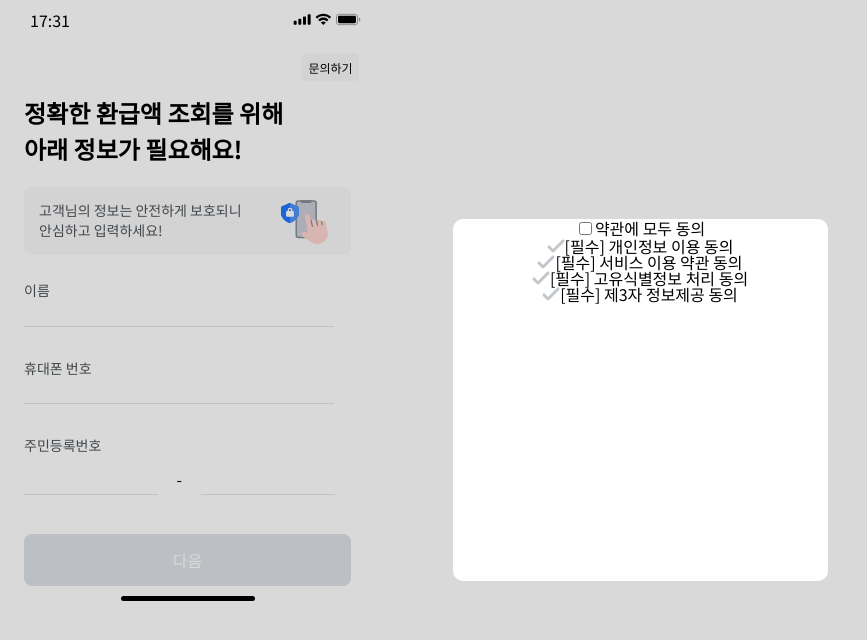
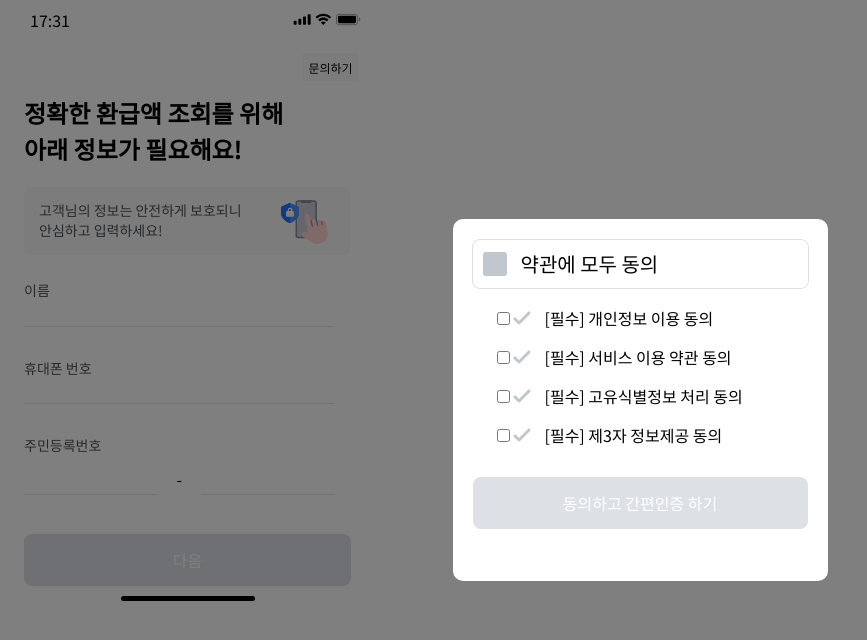
Before and after one commit to Hyoin-Kim/Typescript-Project, a React (Create React App) app in the folder front-end/: page / in a window 1280 px wide. Both pictures are taken after a click on the button "다음". Shown: the top 640 px of the page, without its empty margins (0-867 px from the left). Built offline with nearby package versions, Linux system fonts and the light colour scheme.

Commit message:
feat : 모달의 이용약간 checkbox 기능 구현

```diff
--- a/front-end/src/components/molecules/Modal.tsx
+++ b/front-end/src/components/molecules/Modal.tsx
@@ -1,5 +1,7 @@
-import React from "react";
+import React, { useEffect, useState } from "react";
 import styled from "styled-components";
+import allCheck from "../../assets/allCheck_color.svg";
+import allCheckGray from "../../assets/allCheck.svg";
 import check from "../../assets/check_color.svg";
 import checkGray from "../../assets/check.svg";
 
@@ -10,10 +12,73 @@ export interface IProps {
 }
 
 const Modal = ({ ...props }: IProps): React.ReactElement => {
+  const [checkAll, setCheckAll] = useState(false);
+  const [isChecked, setIsChecked] = useState({
+    check1: false,
+    check2: false,
+    check3: false,
+    check4: false,
+  });
   const { isOpen, setIsOpen, isBlur } = props;
   const closeHandler = (): void => {
     setIsOpen(false);
   };
+
+  function handleCheckAll(): void {
+    if (!checkAll) {
+      setCheckAll(true);
+      setIsChecked({
+        check1: true,
+        check2: true,
+        check3: true,
+        check4: true,
+      });
+    }
+    if (checkAll) {
+      setCheckAll(false);
+      setIsChecked({
+        check1: false,
+        check2: false,
+        check3: false,
+        check4: false,
+      });
+    }
+  }
+
+  const handleCheck = (e: React.ChangeEvent<HTMLInputElement>) => {
+    switch (e.target.name) {
+      case "policy1":
+        setIsChecked({
+          ...isChecked,
+          check1: !isChecked.check1,
+        });
+        break;
+      case "policy2":
+        setIsChecked({
+          ...isChecked,
+          check2: !isChecked.check2,
+        });
+        break;
+      case "policy3":
+        setIsChecked({
+          ...isChecked,
+          check3: !isChecked.check3,
+        });
+        break;
+      case "policy4":
+        setIsChecked({
+          ...isChecked,
+          check4: !isChecked.check4,
+        });
+        break;
+    }
+  };
+
+  useEffect(() => {
+    if (isChecked.check1 && isChecked.check2 && isChecked.check3 && isChecked.check4) {
+      setCheckAll(true);
+    } else setCheckAll(false);
+  }, [isChecked.check1, isChecked.check2, isChecked.check3, isChecked.check4]);
 
   return (
     <SModal>
@@ -21,24 +86,41 @@ const Modal = ({ ...props }: IProps): React.ReactElement => {
         <>
           <Background onClick={closeHandler} isBlur={isBlur}></Background>
           <ModalWrapper>
-            <input type="checkbox"></input>
-            약관에 모두 동의
+            <AcceptAllCheck>
+              <img src={checkAll ? allCheck : allCheckGray} alt="" onClick={handleCheckAll} />
+              <div>약관에 모두 동의</div>
+            </AcceptAllCheck>
+            <AcceptWrapper>
               <AcceptCheck>
-              <img src={checkGray} alt="" />
+                <input type="checkbox" checked={isChecked.check1} onChange={handleCheck} name="policy1" />
+                <ImgWrapper>
+                  <img src={isChecked.check1 ? check : checkGray} alt="" />
+                </ImgWrapper>
                 <div>[필수] 개인정보 이용 동의</div>
               </AcceptCheck>
               <AcceptCheck>
-              <img src={checkGray} alt="" />
+                <input type="checkbox" checked={isChecked.check2} onChange={handleCheck} name="policy2" />
+                <ImgWrapper>
+                  <img src={isChecked.check2 ? check : checkGray} alt="" />
+                </ImgWrapper>
                 <div>[필수] 서비스 이용 약관 동의</div>
               </AcceptCheck>
               <AcceptCheck>
-              <img src={checkGray} alt="" />
+                <input type="checkbox" checked={isChecked.check3} onChange={handleCheck} name="policy3" />
+                <ImgWrapper>
+                  <img src={isChecked.check3 ? check : checkGray} alt="" />
+                </ImgWrapper>
                 <div>[필수] 고유식별정보 처리 동의</div>
               </AcceptCheck>
               <AcceptCheck>
-              <img src={checkGray} alt="" />
+                <input type="checkbox" checked={isChecked.check4} onChange={handleCheck} name="policy4" />
+                <ImgWrapper>
+                  <img src={isChecked.check4 ? check : checkGray} alt="" />
+                </ImgWrapper>
                 <div>[필수] 제3자 정보제공 동의</div>
               </AcceptCheck>
+            </AcceptWrapper>
+            <Button>동의하고 간편인증 하기</Button>
           </ModalWrapper>
         </>
       )}
@@ -59,8 +141,8 @@ export const Background = styled.div<{ isBlur?: boolean }>`
   left: 0;
   width: 100vw;
   height: 100vh;
-  opacity: ${(props) => (props.isBlur ? 0.3 : undefined)};
-  background-color: ${(props) => (props.isBlur ? "rgba(0,0,0,0.5)" : undefined)};
+  opacity: ${(props) => (props.isBlur ? 0.5 : undefined)};
+  background-color: ${(props) => (props.isBlur ? "#000000" : undefined)};
 `;
 
 const ModalWrapper = styled.div`
@@ -80,7 +162,32 @@ const ModalWrapper = styled.div`
   box-sizing: border-box;
 `;
 
+const AcceptWrapper = styled.div`
+  text-align: start;
+  margin: 16px 0px 32px 20px;
+`;
+
+const AcceptAllCheck = styled.div`
+  display: flex;
+  border: 1px solid #dde1e6;
+  border-radius: 8px;
+  width: 335px;
+  height: 48px;
+  margin-top: 20px;
+  align-items: center;
+  & > img {
+    margin-left: 10px;
+    margin-right: 14px;
+    cursor: pointer;
+  }
+
+  & > div {
+    font-size: 20px;
+  }
+`;
+
 const AcceptCheck = styled.div`
+  margin: 20px;
   & > div {
     display: inline-block;
   }
@@ -88,3 +195,24 @@ const AcceptCheck = styled.div`
     display: inline-block;
   }
 `;
+
+// const CheckBox = styled.input`
+//   display: none;
+//   margin-right: 16px;
+//   cursor: pointer;
+// `;
+
+const Button = styled.button`
+  width: 335px;
+  height: 52px;
+  background-color: #dde1e6;
+  border-radius: 8px;
+  color: white;
+  border: none;
+  font-size: 16px;
+  cursor: pointer;
+`;
+
+const ImgWrapper = styled.div`
+  margin-right: 14px;
+`;
```
Lines whose indentation alone changed are shown as unchanged.
